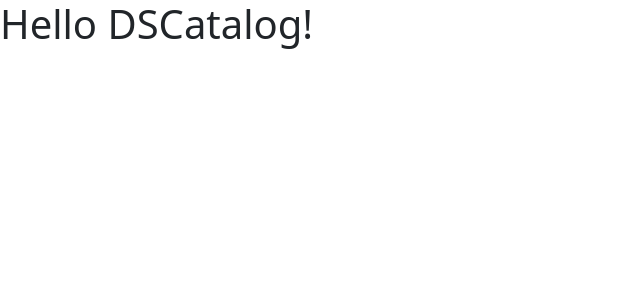
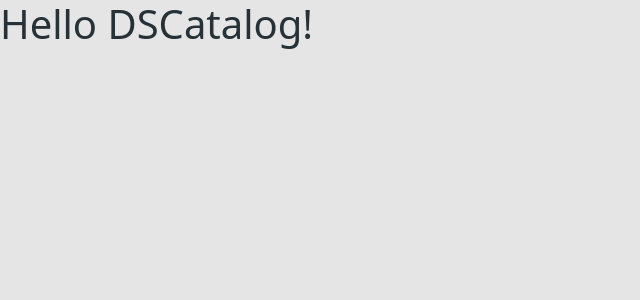
Before and after one commit to Jota-Erre-JR/dscatalog, a React (Create React App) app in the folder frontend/: page / in a window 1280 px wide. Shown: the top 300 px of the page, without its empty margins (0-640 px from the left). Built offline with nearby package versions, Linux system fonts and the light colour scheme.

Commit message:
Bootstrap theme customization

```diff
--- a/frontend/package.json
+++ b/frontend/package.json
@@ -11,6 +11,7 @@
     "@types/react": "17.0.0",
     "@types/react-dom": "17.0.0",
     "bootstrap": "^5.2.2",
+    "node-sass": "4.14.1",
     "react": "17.0.2",
     "react-dom": "17.0.2",
     "react-scripts": "5.0.1",
--- a/frontend/src/App.tsx
+++ b/frontend/src/App.tsx
@@ -1,4 +1,5 @@
 import React from 'react';
+import './assets/styles/custom.scss';
 import './App.css';
 
 function App() {
--- /dev/null
+++ b/frontend/src/assets/styles/custom.scss
@@ -0,0 +1,6 @@
+$theme-colors: (
+    'primary': #407bff,
+);
+$body-bg: #e5e5e5;
+$body-color: #263238;
+@import '~bootstrap/scss/bootstrap.scss';
--- a/frontend/src/index.tsx
+++ b/frontend/src/index.tsx
@@ -1,6 +1,5 @@
 import React from 'react';
 import ReactDOM from 'react-dom';
-import 'bootstrap/dist/css/bootstrap.css';
 import App from './App';
 
 ReactDOM.render(
```
Also changed, not shown: 1 other file (tests, documents, lock files or other folders).
